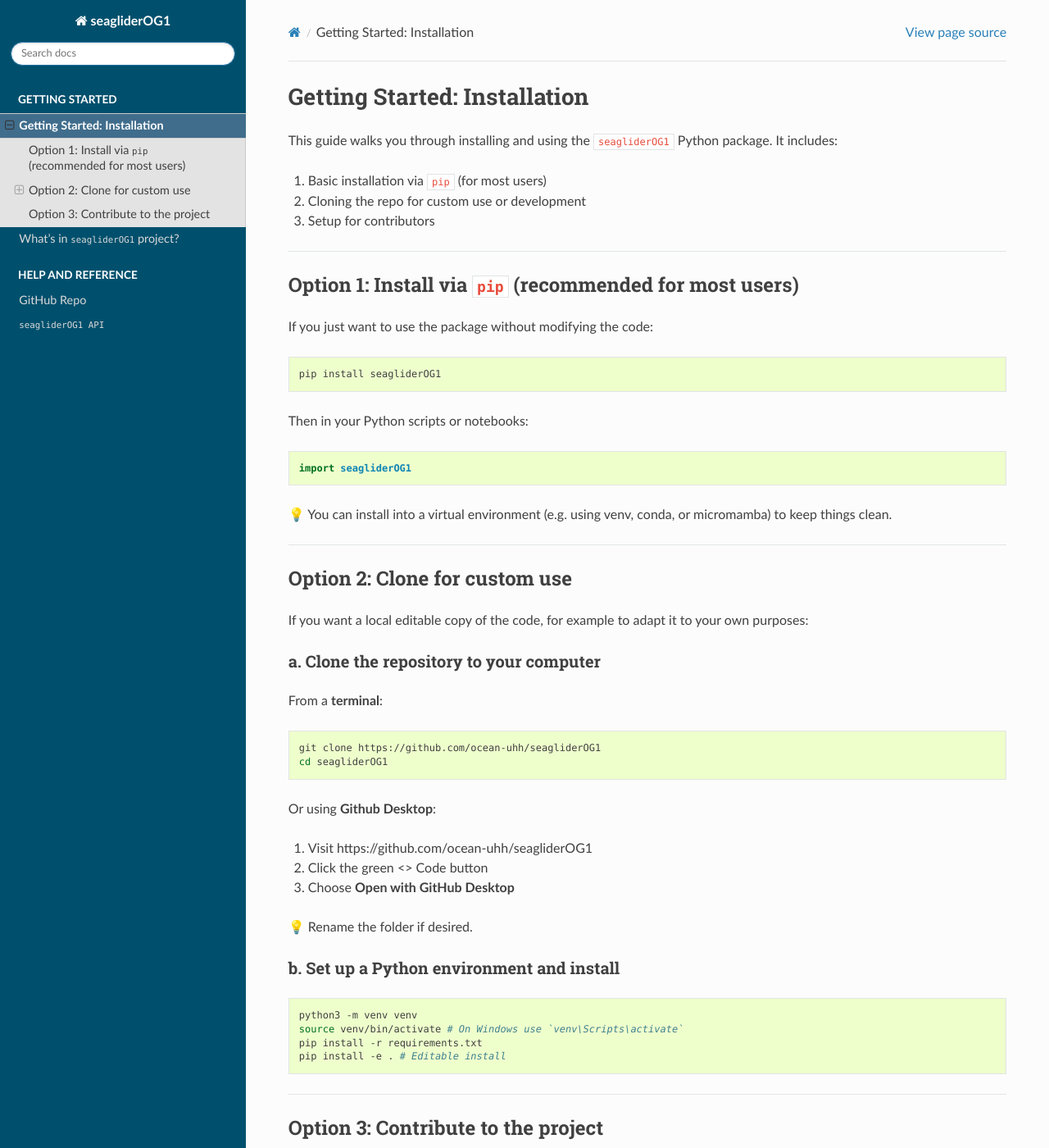
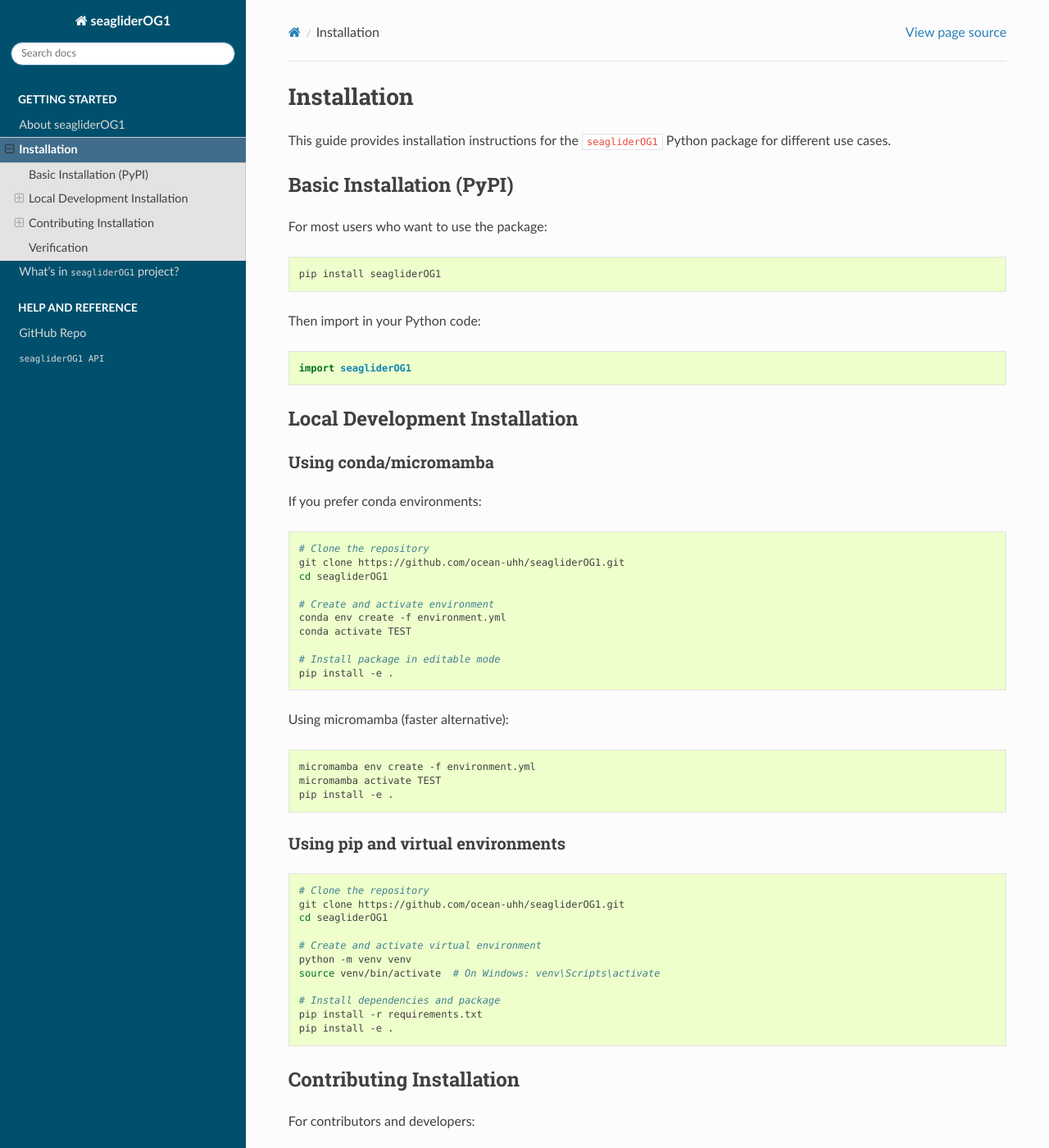
Before and after one commit to ocean-uhh/seagliderOG1, a Sphinx documentation site: the page built from docs/source/setup.md, in a window 1280 px wide and 1400 px high. Shown: the whole window at 82% size. Built offline with Sphinx 7.4.7 and the Read the Docs theme 3.1.0, drawn with Linux system fonts in a browser that asks for light colours; pages that are not in the unit, such as notebooks, are missing from menus; some of the changed text lies outside the part shown.

Commit message:
[DOC] Added an about section, updated install instructions (#75)
* [DOC] Adjust to reflect changes

* DOC add about and setup info

````diff
--- /dev/null
+++ b/docs/source/about.rst
@@ -0,0 +1,136 @@
+About seagliderOG1
+==================
+
+The ``seagliderOG1`` package converts `Seaglider <https://apl.uw.edu/project/project.php?id=seaglider>`_ basestation files (``*.nc``) into `OG1 format <https://oceangliderscommunity.github.io/OG-format-user-manual/OG_Format.html>`_ for standardized oceanographic glider data exchange.
+
+Purpose
+-------
+
+Seaglider data is originally produced in a proprietary basestation format that varies between deployments and has evolved over time. The Ocean Gliders community has developed the **OG1 (Ocean Gliders 1)** format as a standardized, CF-compliant format for sharing glider data.
+
+This package bridges that gap by:
+
+* Converting individual dive-climb cycle files into mission-level datasets
+* Standardizing variable names, units, and metadata
+* Enriching data with sensor information and calibration metadata
+* Ensuring CF and OG1 compliance for data interoperability
+
+Format Transformation
+--------------------
+
+Major Changes from Basestation to OG1
+~~~~~~~~~~~~~~~~~~~~~~~~~~~~~~~~~~~~~~
+
+**Data Structure**
+
+* **Input**: Individual files per dive-climb cycle (``pSSSDDDD_YYYYMMDD.nc``)
+* **Output**: Single trajectory file per mission with all cycles concatenated
+* **Dimension**: ``sg_data_point`` → ``N_MEASUREMENTS`` (standardized dimension name)
+
+**Variable Standardization**
+
+The conversion process transforms variable names to follow OG1 conventions:
+
+.. code-block:: text
+
+   Basestation → OG1
+   ────────────────────
+   latitude    → LATITUDE
+   longitude   → LONGITUDE
+   ctd_time    → TIME
+   gps_lat     → LATITUDE_GPS
+   gps_lon     → LONGITUDE_GPS
+   eng_pitchAng → PITCH
+   eng_rollAng → ROLL
+   ctd_depth   → DEPTH
+
+**Metadata Enrichment**
+
+* **Sensor Information**: Automatically detects and catalogs sensors (CTD, oxygen, fluorometers)
+* **Calibration Data**: Extracts and preserves sensor calibration coefficients
+* **Global Attributes**: Adds CF-compliant and OG1-required global metadata
+* **QC Variables**: Creates quality control flag variables following OG1 standards
+
+**GPS Data Integration**
+
+GPS fixes are interpolated onto the main measurement time vector to provide:
+
+* ``LATITUDE_GPS`` and ``LONGITUDE_GPS`` at measurement times
+* ``TIME_GPS`` for GPS fix timestamps
+* Proper handling of surface intervals and data gaps
+
+**Units and Standards**
+
+* **Unit Conversion**: Automatic conversion to OG1 preferred units (e.g., cm/s → m/s)
+* **CF Compliance**: All variables include standard_name, long_name, and units attributes
+* **Vocabulary Control**: Uses controlled vocabularies from `NERC <http://vocab.nerc.ac.uk/>`_
+
+Configuration-Driven Approach
+~~~~~~~~~~~~~~~~~~~~~~~~~~~~~
+
+The conversion process is highly configurable through YAML files:
+
+* ``OG1_var_names.yaml``: Variable name mappings
+* ``OG1_vocab_attrs.yaml``: CF-compliant variable attributes
+* ``OG1_sensor_attrs.yaml``: Sensor-specific metadata
+* ``OG1_global_attrs.yaml``: Global attribute templates
+
+This design allows easy adaptation to new Seaglider formats or OG1 specification updates.
+
+OG1 Format Compliance
+---------------------
+
+The output files comply with:
+
+* `OG1 Format Specification <https://oceangliderscommunity.github.io/OG-format-user-manual/OG_Format.html>`_
+* `CF Conventions <http://cfconventions.org/>`_ (version 1.10)
+* `ACDD Conventions <https://wiki.esipfed.org/Attribute_Convention_for_Data_Discovery>`_ for data discovery
+
+Key OG1 features implemented:
+
+* **Trajectory Format**: Each file represents a single glider trajectory
+* **Standardized Variables**: Core oceanographic variables with controlled vocabularies
+* **Sensor Metadata**: Detailed sensor information and calibration data
+* **Quality Control**: QC flag variables for all measurements
+* **Global Attributes**: Rich metadata for data discovery and citation
+
+Quality Assurance
+-----------------
+
+The package includes extensive validation:
+
+* **Dimension Checking**: Ensures proper N_MEASUREMENTS dimension
+* **Coordinate Validation**: Verifies required coordinates are present
+* **Unit Conversion**: Validates unit compatibility before conversion
+* **Metadata Completeness**: Checks for required OG1 attributes
+
+Extended Variables
+------------------
+
+Beyond standard OG1 variables, the package preserves:
+
+* **Flight Model Variables**: Vertical and horizontal velocities from glider flight modeling
+* **Engineering Data**: Detailed glider state information
+* **Derived Variables**: Additional oceanographic parameters when available
+
+For more details on the OG1 format, see the `Ocean Gliders Community documentation <https://oceangliderscommunity.github.io/>`_.
+
+Example Workflow
+----------------
+
+A typical conversion processes multiple basestation files:
+
+.. code-block:: python
+
+   from seagliderOG1 import readers, convertOG1, writers
+
+   # Load all basestation files from a mission
+   datasets = readers.load_basestation_files("path/to/mission/files/")
+
+   # Convert to OG1 format (concatenates all dives)
+   og1_dataset, variables = convertOG1.convert_to_OG1(datasets)
+
+   # Save standardized trajectory file
+   writers.save_dataset(og1_dataset, "sg015_mission_001_delayed.nc")
+
+This transforms dozens of individual dive files into a single, standardized trajectory file ready for scientific analysis and data sharing.
--- a/docs/source/index.rst
+++ b/docs/source/index.rst
@@ -18,6 +18,7 @@
    :maxdepth: 2
    :caption: Getting started
 
+   about
    setup.md
    project_structure.md
 
--- a/docs/source/setup.md
+++ b/docs/source/setup.md
@@ -1,73 +1,138 @@
-# Getting Started: Installation
+# Installation
 
-This guide walks you through installing and using the `seagliderOG1` Python package.  It includes:
+This guide provides installation instructions for the `seagliderOG1` Python package for different use cases.
 
-1. Basic installation via `pip` (for most users)
-2. Cloning the repo for custom use or development
-3. Setup for contributors
+## Basic Installation (PyPI)
 
----
-
-## Option 1: Install via `pip` (recommended for most users)
-
-If you just want to use the package without modifying the code:
+For most users who want to use the package:
 
 ```bash
 pip install seagliderOG1
 ```
 
-Then in your Python scripts or notebooks:
+Then import in your Python code:
 ```python
 import seagliderOG1
 ```
-💡 You can install into a virtual environment (e.g. using venv, conda, or micromamba) to keep things clean.
 
----
+## Local Development Installation
 
-## Option 2: Clone for custom use
+### Using conda/micromamba
 
-If you want a local editable copy of the code, for example to adapt it to your own purposes:
+If you prefer conda environments:
 
+```bash
+# Clone the repository
+git clone https://github.com/ocean-uhh/seagliderOG1.git
+cd seagliderOG1
 
-#### a. Clone the repository to your computer
-From a **terminal**:
-```bash
-git clone https://github.com/ocean-uhh/seagliderOG1
-cd seagliderOG1
+# Create and activate environment
+conda env create -f environment.yml
+conda activate TEST
+
+# Install package in editable mode
+pip install -e .
 ```
 
-Or using **Github Desktop**:
+Using micromamba (faster alternative):
+```bash
+micromamba env create -f environment.yml
+micromamba activate TEST
+pip install -e .
+```
 
-1. Visit https://github.com/ocean-uhh/seagliderOG1
-2. Click the green <> Code button
-3. Choose **Open with GitHub Desktop**
-
-💡 Rename the folder if desired.
-
-#### b. Set up a Python environment and install
+### Using pip and virtual environments
 
 ```bash
-python3 -m venv venv
-source venv/bin/activate # On Windows use `venv\Scripts\activate`
+# Clone the repository
+git clone https://github.com/ocean-uhh/seagliderOG1.git
+cd seagliderOG1
+
+# Create and activate virtual environment
+python -m venv venv
+source venv/bin/activate  # On Windows: venv\Scripts\activate
+
+# Install dependencies and package
 pip install -r requirements.txt
-pip install -e . # Editable install
+pip install -e .
 ```
 
----
+## Contributing Installation
 
-## Option 3: Contribute to the project
+For contributors and developers:
 
-To contribute to development:
+### Setup
 
-1. Fork the repository on GitHub
-2. Clone your fork locally
-3. Set up a virtual environment and install dev tools:
+1. **Fork** the repository on GitHub
+2. **Clone** your fork locally:
+   ```bash
+   git clone https://github.com/YOUR-USERNAME/seagliderOG1.git
+   cd seagliderOG1
+   ```
+
+3. **Set up environment** (choose one):
+
+   **Option A: Using conda/micromamba**
+   ```bash
+   conda env create -f environment.yml
+   conda activate TEST
+   ```
+
+   **Option B: Using pip**
+   ```bash
+   python -m venv venv
+   source venv/bin/activate  # On Windows: venv\Scripts\activate
+   ```
+
+4. **Install development dependencies**:
+   ```bash
+   pip install -r requirements-dev.txt
+   pip install -e .
+   ```
+
+### Development Workflow
+
+**Run tests:**
 ```bash
-pip install -r requirements-dev.txt
-```
-4. Run tests:
-```bash
-pytest
+pytest                    # Run all tests
+pytest -v                 # Verbose output
+pytest tests/test_*.py    # Run specific test file
 ```
 
-For full guidance on contributing to a project like `seagliderOG1`, see https://eleanorfrajka.github.io/template-project/gitcollab.html.
+**Code quality checks:**
+```bash
+black .                   # Format code
+ruff check --fix          # Lint and auto-fix
+pre-commit run --all-files # Run all pre-commit hooks
+```
+
+**Before committing:**
+```bash
+pytest                    # Ensure tests pass
+ruff check                # Check for linting issues
+```
+
+### Coding Standards
+
+Please follow the project's coding conventions documented in [conventions.md](conventions.md), which covers:
+- Code formatting (Black)
+- Linting (Ruff)
+- Docstring style (numpy format)
+- Import organization (PEP 8)
+- Testing practices
+
+### Contributing Guidelines
+
+For detailed contribution guidelines, see our [contributing documentation](https://eleanorfrajka.github.io/template-project/gitcollab.html).
+
+## Verification
+
+Verify your installation works:
+
+```python
+from seagliderOG1 import readers, convertOG1, writers
+
+# Load sample data
+dataset = readers.load_sample_dataset()
+print("✅ Installation successful!")
+```
````
Also changed, not shown: README.md (+1 -1 lines), docs/source/project_structure.md (+18 -10 lines), 3 other files.
